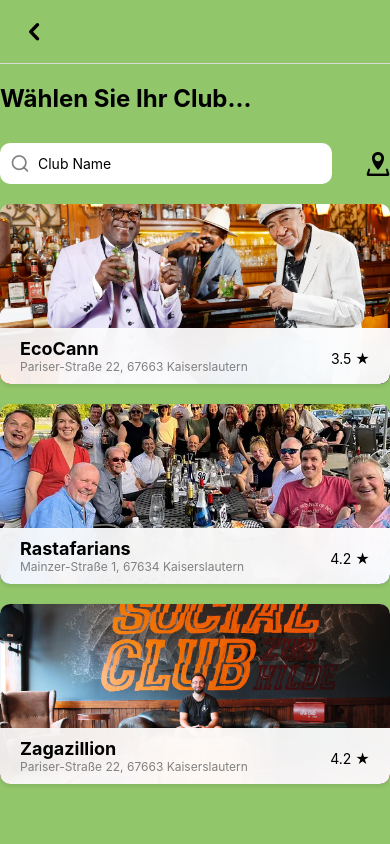
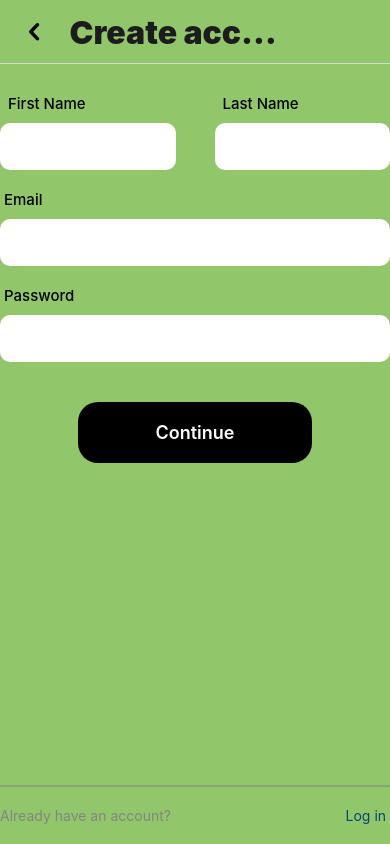
Before and after one commit to Candide0negn/leafy, a React Native app: screen /SignUp in a window 390 px wide. Built offline with nearby package versions, Linux system fonts and the light colour scheme.

Commit message:
Walkthrough screens done

```diff
--- /dev/null
+++ b/MainScreens/SignUpScreen.js
@@ -0,0 +1,158 @@
+import React, { useState } from "react";
+import {
+  View,
+  Text,
+  Image,
+  StyleSheet,
+  TouchableOpacity,
+  TextInput,
+  KeyboardAvoidingView,
+  ScrollView,
+  SafeAreaView,
+  Platform,
+} from "react-native";
+
+const SignUpScreen = ({ navigation }) => {
+  const [firstName, setFirstName] = useState("");
+  const [lastName, setLastName] = useState("");
+  const [email, setEmail] = useState("");
+  const [password, setPassword] = useState("");
+
+  return (
+    <SafeAreaView style={styles.container}>
+      <View style={{ justifyContent: "center", flex: 1 }}>
+        <ScrollView style={{ marginVertical: 30 }}>
+          <View
+            style={{ flexDirection: "row", justifyContent: "space-between" }}
+          >
+            <View style={{ width: "45%" }}>
+              <Text
+                style={{ fontWeight: "500", marginBottom: 10, fontSize: 15 }}
+              >
+                {"  "}
+                First Name
+              </Text>
+              <TextInput
+                onChangeText={(text) => {
+                  setFirstName(text);
+                }}
+                keyboardType="email-address"
+                style={[styles.input]}
+                value={firstName}
+                cursorColor="grey"
+              />
+            </View>
+            <View style={{ width: "45%" }}>
+              <Text
+                style={{ fontWeight: "500", marginBottom: 10, fontSize: 15 }}
+              >
+                {"  "}
+                Last Name
+              </Text>
+              <TextInput
+                onChangeText={(text) => {
+                  setLastName(text);
+                }}
+                style={[styles.input]}
+                value={lastName}
+                cursorColor="grey"
+              />
+            </View>
+          </View>
+          <View>
+            <Text style={{ fontWeight: "500", marginBottom: 10, fontSize: 15 }}>
+              {" "}
+              Email
+            </Text>
+            <TextInput
+              onChangeText={(text) => {
+                setEmail(text);
+              }}
+              style={[styles.input]}
+              value={email}
+              cursorColor="grey"
+            />
+          </View>
+          <View>
+            <Text style={{ fontWeight: "500", marginBottom: 10, fontSize: 15 }}>
+              {" "}
+              Password
+            </Text>
+            <TextInput
+              onChangeText={(text) => {
+                setPassword(text);
+              }}
+              style={[styles.input]}
+              value={password}
+              cursorColor="grey"
+            />
+          </View>
+          <TouchableOpacity
+            style={styles.continue}
+            onPress={() => navigation.navigate("Club")}
+          >
+            <Text style={styles.continueText}>Continue</Text>
+          </TouchableOpacity>
+        </ScrollView>
+      </View>
+
+      <View style={[styles.separator]} />
+      <View style={[styles.accountContainer]}>
+        <Text style={{ color: "#848484" }}>Already have an account?</Text>
+        <TouchableOpacity
+          onPress={() => navigation.navigate("login")}
+          style={{
+            width: "30%",
+            paddingVertical: 20,
+            alignItems: "flex-end",
+          }}
+        >
+          <Text style={{ color: "#00487C" }}> Log in </Text>
+        </TouchableOpacity>
+      </View>
+    </SafeAreaView>
+  );
+};
+
+const styles = StyleSheet.create({
+  container: {
+    flex: 1,
+    backgroundColor: "#91C66A",
+    paddingHorizontal: 30,
+  },
+
+  separator: {
+    borderWidth: 1,
+    borderColor: "grey",
+    opacity: 0.5,
+  },
+  accountContainer: {
+    flexDirection: "row",
+    justifyContent: "space-between",
+    alignItems: "center",
+  },
+  input: {
+    paddingHorizontal: 20,
+    paddingVertical: 15,
+    borderRadius: 10,
+    marginBottom: 20,
+    backgroundColor: "white",
+  },
+  continue: {
+    paddingVertical: 20,
+    paddingHorizontal: 19,
+    backgroundColor: "black",
+    alignSelf: "center",
+    width: "60%",
+    borderRadius: 20,
+    alignItems: "center",
+    marginTop: 20,
+  },
+  continueText: {
+    color: "white",
+    fontSize: 18,
+    fontWeight: "600",
+  },
+});
+
+export default SignUpScreen;
--- /dev/null
+++ b/MainScreens/WalkthroughScreen.js
@@ -0,0 +1,90 @@
+import React from "react";
+import { View, Text, Image, StyleSheet, TouchableOpacity } from "react-native";
+
+const WalkthroughScreen = ({ navigation }) => {
+  return (
+    <View style={styles.container}>
+      <Text style={styles.headingText}>Get Started with Leafy</Text>
+      <View style={{ justifyContent: "center", flex: 1 }}>
+        <TouchableOpacity
+          style={styles.continueButton}
+          onPress={() => navigation.navigate("SignUp")}
+        >
+          <Text style={styles.continueButtonText}>Create Account</Text>
+        </TouchableOpacity>
+        <Text style={styles.or}>Or</Text>
+        <TouchableOpacity
+          style={[styles.continueButton, { flexDirection: "row" }]}
+          onPress={() => navigation.navigate("login")}
+        >
+          <Image
+            source={require("../assets/google-icon.png")}
+            style={styles.imageStyle}
+          />
+          <Text style={styles.continueButtonText}>Continue with Google</Text>
+        </TouchableOpacity>
+      </View>
+      <View style={styles.separator} />
+      <View style={styles.accountContainer}>
+        <Text style={{ color: "#848484" }}>Already have an account?</Text>
+        <TouchableOpacity
+          onPress={() => navigation.navigate("login")}
+          style={{ width: "30%", paddingVertical: 20, alignItems: "flex-end" }}
+        >
+          <Text style={{ color: "#00487C" }}> Log in </Text>
+        </TouchableOpacity>
+      </View>
+    </View>
+  );
+};
+
+const styles = StyleSheet.create({
+  container: {
+    flex: 1,
+    backgroundColor: "#91C66A",
+    paddingHorizontal: 30,
+  },
+  headingText: {
+    fontSize: 32,
+    fontWeight: "900",
+    alignSelf: "center",
+  },
+  continueButton: {
+    backgroundColor: "white",
+    width: "90%",
+    height: "9%",
+    alignItems: "center",
+    borderRadius: 30,
+    justifyContent: "center",
+    alignSelf: "center",
+  },
+  continueButtonText: {
+    fontSize: 18,
+    fontWeight: "500",
+  },
+  or: {
+    alignSelf: "center",
+    marginVertical: 10,
+    fontSize: 16,
+    fontWeight: "500",
+    color: "grey",
+  },
+  imageStyle: {
+    width: 30,
+    height: 30,
+    resizeMode: "cover",
+    marginRight: 10,
+  },
+  separator: {
+    borderWidth: 1,
+    borderColor: "grey",
+    opacity: 0.5,
+  },
+  accountContainer: {
+    flexDirection: "row",
+    justifyContent: "space-between",
+    alignItems: "center",
+  },
+});
+
+export default WalkthroughScreen;
--- a/MainScreens/location.js
+++ b/MainScreens/location.js
@@ -1,15 +1,15 @@
 import React from 'react';
 import { View, Text, Image, StyleSheet, TouchableOpacity } from 'react-native';
 
-const LocationScreen = () => {
+const LocationScreen = ({navigation}) => {
   return (
     <View style={styles.container}>
       <Text style={styles.headingText}>We need your Location</Text>
       <Text style={styles.descriptionText}>
         Leafly needs your location to find the best deals in your area
       </Text>
-      <Image source={require('./assets/walking.png')} style={styles.imageStyle} />
-      <TouchableOpacity style={styles.continueButton}>
+      <Image source={require('../assets/walking.png')} style={styles.imageStyle} />
+      <TouchableOpacity style={styles.continueButton} onPress={()=>navigation.navigate("login")}>
         <Text style={styles.continueButtonText}>Continue</Text>
       </TouchableOpacity>
     </View>
@@ -19,7 +19,7 @@ const LocationScreen = () => {
 const styles = StyleSheet.create({
   container: {
     flex: 1,
-    backgroundColor: '#EBF5E3',
+    backgroundColor: '#91C66A',
     alignItems: 'center',
     justifyContent: 'center',
     paddingHorizontal: 20,
--- a/Navigation/AppNavigator.js
+++ b/Navigation/AppNavigator.js
@@ -13,36 +13,66 @@ import DetailsScreen from "../MainScreens/DetailsScreen";
 import CartScreen from "../MainScreens/CartScreen";
 import MapsScreen from "../MainScreens/MapsScreen";
 import { Entypo } from "@expo/vector-icons";
-import { useNavigation } from "@react-navigation/native";
+import { useNavigation, useNavigationState } from "@react-navigation/native";
 import PaymentDetails from "../MainScreens/PaymentDetails";
 import DiscountScreen from "../MainScreens/DiscountScreen";
 import HomeScreen from "../MainScreens/HomeScreen";
+import LocationScreen from "../MainScreens/location";
+import LoginScreen from "../MainScreens/WalkthroughScreen";
+import SignUpScreen from "../MainScreens/SignUpScreen";
 const Stack = createStackNavigator();
 
 const AppNavigator = () => {
   const navigation = useNavigation();
+
   const headerOptions = {
     headerTitleAlign: "center",
     headerTitleStyle: {
       fontWeight: "900",
-      fontSize: 24,
+      fontSize: 32,
       marginLeft: -25,
     },
     headerStyle: {
       backgroundColor: "#91C66A",
       shadowColor: "transparent",
     },
-    headerLeft: () => (
-      <TouchableOpacity onPress={() => navigation.goBack()}>
-        <Entypo name="chevron-left" size={30} color="black" />
-      </TouchableOpacity>
-    ),
+    headerLeft: () =>
+      navigation.canGoBack() ? (
+        <TouchableOpacity onPress={() => navigation.goBack()}>
+          <Entypo name="chevron-left" size={30} color="black" />
+        </TouchableOpacity>
+      ) : null,
     headerLeftContainerStyle: {
       paddingLeft: 20,
     },
   };
   return (
-    <Stack.Navigator initialRouteName="Club">
+    <Stack.Navigator initialRouteName="Walkthrough">
+      <Stack.Screen
+        name="location"
+        component={LocationScreen}
+        options={{
+          ...headerOptions,
+          headerTitle: "",
+        }}
+      />
+      <Stack.Screen
+        name="SignUp"
+        component={SignUpScreen}
+        options={{
+          ...headerOptions,
+          headerTitle: "Create account",
+          cardStyleInterpolator: CardStyleInterpolators.forHorizontalIOS,
+        }}
+      />
+      <Stack.Screen
+        name="login"
+        component={LoginScreen}
+        options={{
+          ...headerOptions,
+          headerTitle: "",
+        }}
+      />
       <Stack.Screen
         name="Checkout"
         component={CheckoutScreen}
--- a/app.json
+++ b/app.json
@@ -7,7 +7,7 @@
     "icon": "./assets/icon.png",
     "userInterfaceStyle": "light",
     "splash": {
-      "image": "./assets/splash.png",
+      "image": "./assets/bud.png",
       "resizeMode": "contain",
       "backgroundColor": "#ffffff"
     },
```
Also changed, not shown: MainScreens/HomeScreen.js (+5 -7 lines), package.json (+4 -3 lines), Components/Drawer.js (renamed from MainScreens/Drawer.js), assets/google-icon.png (added), 1 other file (tests, documents, lock files or other folders).
